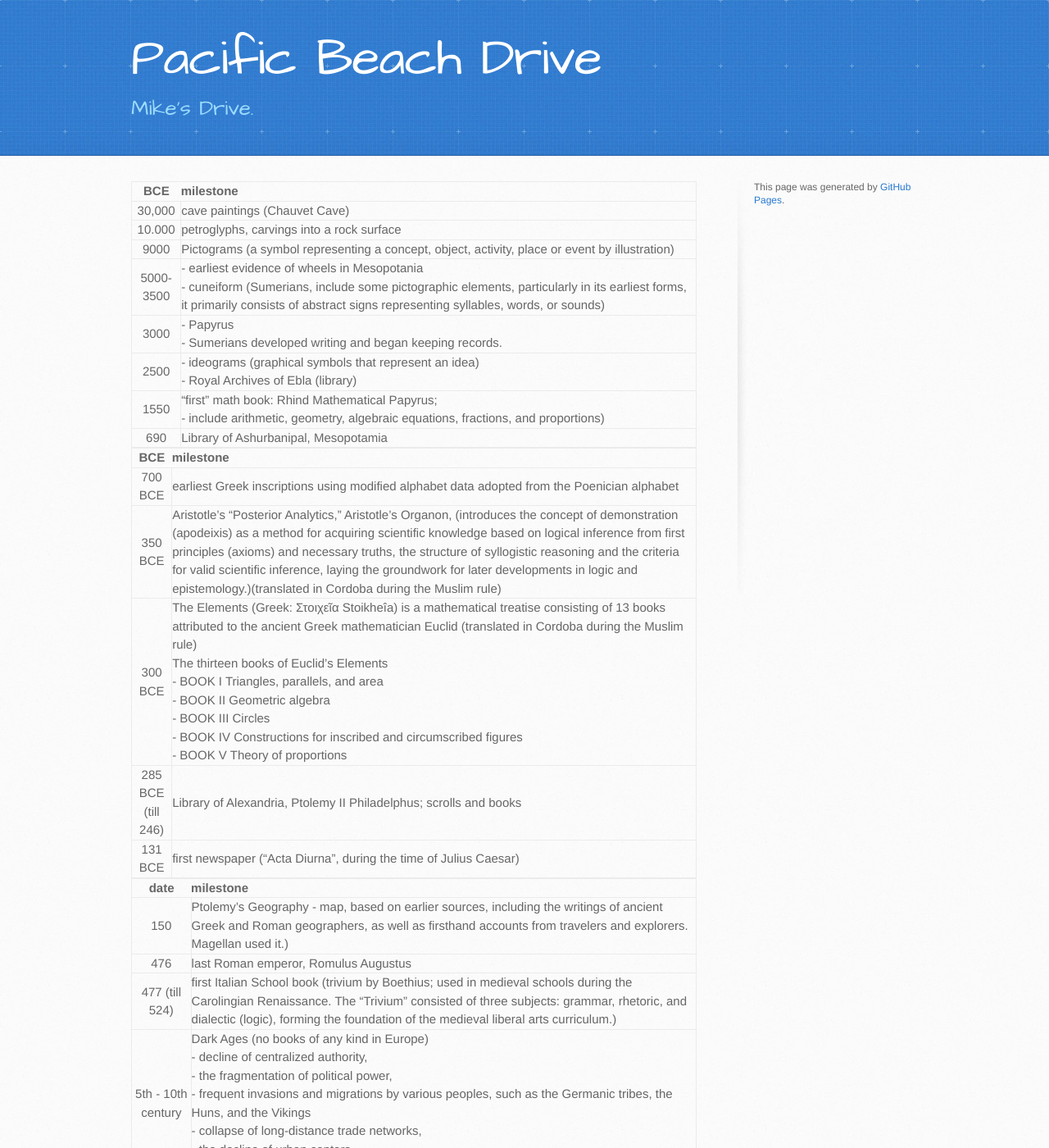
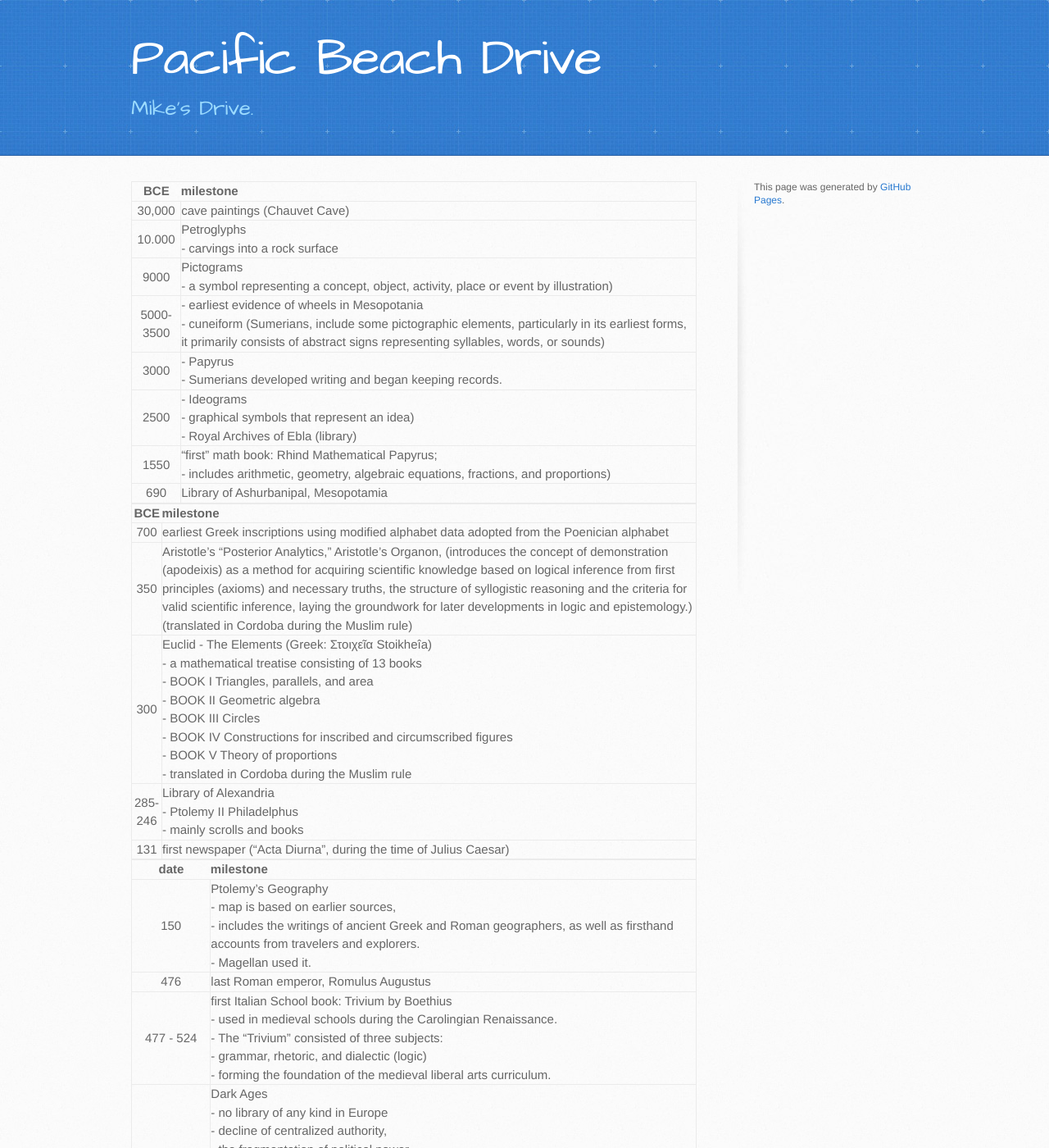
Before and after one commit to trumpfheller/trumpfheller.github.io, a Jekyll site: the page built from epistemologicalTree.md, in a window 1280 px wide and 1400 px high. Shown: the whole window at 82% size. Built offline with Jekyll 4.4.1, drawn with Linux system fonts in a browser that asks for light colours; some of the changed text lies outside the part shown.

Commit message:
Add files via upload

```diff
--- a/epistemologicalTree.md
+++ b/epistemologicalTree.md
@@ -6,29 +6,29 @@ layout: default
 | <span style="width:250px">**BCE**</span> | **milestone** |
 |---|:---|
 | 30,000 | cave paintings (Chauvet Cave) |
-| 10.000 | petroglyphs, carvings into a rock surface |
-| 9000 | Pictograms (a symbol representing a concept, object, activity, place or event by illustration) |
+| 10.000 | Petroglyphs<br>- carvings into a rock surface |
+| 9000 | Pictograms<br>- a symbol representing a concept, object, activity, place or event by illustration) |
 | 5000-3500 | - earliest evidence of wheels in Mesopotania<br>- cuneiform (Sumerians, include some pictographic elements, particularly in its earliest forms, it primarily consists of abstract signs representing syllables, words, or sounds) |
 | 3000 | - Papyrus<br>- Sumerians developed writing and began keeping records.  |
-| 2500 | - ideograms (graphical symbols that represent an idea)<br>- Royal Archives of Ebla (library) |
-| 1550 | "first" math book: Rhind Mathematical Papyrus;<br>- include arithmetic, geometry, algebraic equations, fractions, and proportions) |
+| 2500 | - Ideograms<br>- graphical symbols that represent an idea)<br>- Royal Archives of Ebla (library) |
+| 1550 | "first" math book: Rhind Mathematical Papyrus;<br>- includes arithmetic, geometry, algebraic equations, fractions, and proportions) |
 | 690 | Library of Ashurbanipal, Mesopotamia |
 
 | <span style="width:250px">**BCE**</span> | **milestone** |
 |---|:---|
-| 700 BCE | earliest Greek inscriptions using modified alphabet data adopted from the Poenician alphabet |
-| 350 BCE | Aristotle's "Posterior Analytics," Aristotle's Organon, (introduces the concept of demonstration (apodeixis) as a method for acquiring scientific knowledge based on logical inference from first principles (axioms) and necessary truths, the structure of syllogistic reasoning and the criteria for valid scientific inference, laying the groundwork for later developments in logic and epistemology.)(translated in Cordoba during the Muslim rule) |
-| 300 BCE | The Elements (Greek: Στοιχεῖα Stoikheîa) is a mathematical treatise consisting of 13 books attributed to the ancient Greek mathematician Euclid (translated in Cordoba during the Muslim rule)<br>The thirteen books of Euclid's Elements<br>- BOOK I Triangles, parallels, and area<br>- BOOK II Geometric algebra<br>- BOOK III Circles<br>- BOOK IV Constructions for inscribed and circumscribed figures<br>- BOOK V Theory of proportions |
-| 285 BCE (till 246) | Library of Alexandria, Ptolemy II Philadelphus; scrolls and books |
-| 131 BCE | first newspaper ("Acta Diurna", during the time of Julius Caesar) |
+| 700 | earliest Greek inscriptions using modified alphabet data adopted from the Poenician alphabet |
+| 350 | Aristotle's "Posterior Analytics," Aristotle's Organon, (introduces the concept of demonstration (apodeixis) as a method for acquiring scientific knowledge based on logical inference from first principles (axioms) and necessary truths, the structure of syllogistic reasoning and the criteria for valid scientific inference, laying the groundwork for later developments in logic and epistemology.)(translated in Cordoba during the Muslim rule) |
+| 300 | Euclid - The Elements (Greek: Στοιχεῖα Stoikheîa)<br>- a mathematical treatise consisting of 13 books<br>- BOOK I Triangles, parallels, and area<br>- BOOK II Geometric algebra<br>- BOOK III Circles<br>- BOOK IV Constructions for inscribed and circumscribed figures<br>- BOOK V Theory of proportions<br>- translated in Cordoba during the Muslim rule |
+| 285-246 | Library of Alexandria<br>- Ptolemy II Philadelphus<br>- mainly scrolls and books |
+| 131 | first newspaper ("Acta Diurna", during the time of Julius Caesar) |
 
 | <span style="width:250px">**date**</span> | **milestone** |
 |---|:---|
-| 150 | Ptolemy's Geography - map, based on earlier sources, including the writings of ancient Greek and Roman geographers, as well as firsthand accounts from travelers and explorers. Magellan used it.) |
+| 150 | Ptolemy's Geography<br>- map is based on earlier sources,<br>- includes the writings of ancient Greek and Roman geographers, as well as firsthand accounts from travelers and explorers.<br>- Magellan used it. |
 | 476 | last Roman emperor, Romulus Augustus |
-| 477 (till 524) | first Italian School book (trivium by Boethius; used in medieval schools during the Carolingian Renaissance. The "Trivium" consisted of three subjects: grammar, rhetoric, and dialectic (logic), forming the foundation of the medieval liberal arts curriculum.) |
-| 5th - 10th century | Dark Ages (no books of any kind in Europe)<br>- decline of centralized authority,<br>- the fragmentation of political power,<br>- frequent invasions and migrations by various peoples, such as the Germanic tribes, the Huns, and the Vikings<br>- collapse of long-distance trade networks,<br>- the decline of urban centers,<br>- the loss of classical learning |
-| 711 (till 1492) | Muslim rule of Spain (centers with libraries: Cordoba, Toledo, Granada, Seville, Almeria, Malaga) |
+| 477 - 524 | first Italian School book: Trivium by Boethius<br>- used in medieval schools during the Carolingian Renaissance.<br>- The "Trivium" consisted of three subjects:<br>- grammar, rhetoric, and dialectic (logic)<br>- forming the foundation of the medieval liberal arts curriculum. |
+| 5th - 10th century | Dark Ages<br>- no library of any kind in Europe<br>- decline of centralized authority,<br>- the fragmentation of political power,<br>- frequent invasions and migrations by various peoples, such as the Germanic tribes, the Huns, and the Vikings<br>- collapse of long-distance trade networks,<br>- the decline of urban centers,<br>- the loss of classical learning |
+| 711 (till 1492) | Muslim rule of Spain<br>- centers with libraries: Cordoba, Toledo, Granada, Seville, Almeria, Malaga |
 
 | <span style="width:250px">**date**</span> | **milestone** |
 |---|:---|
```
